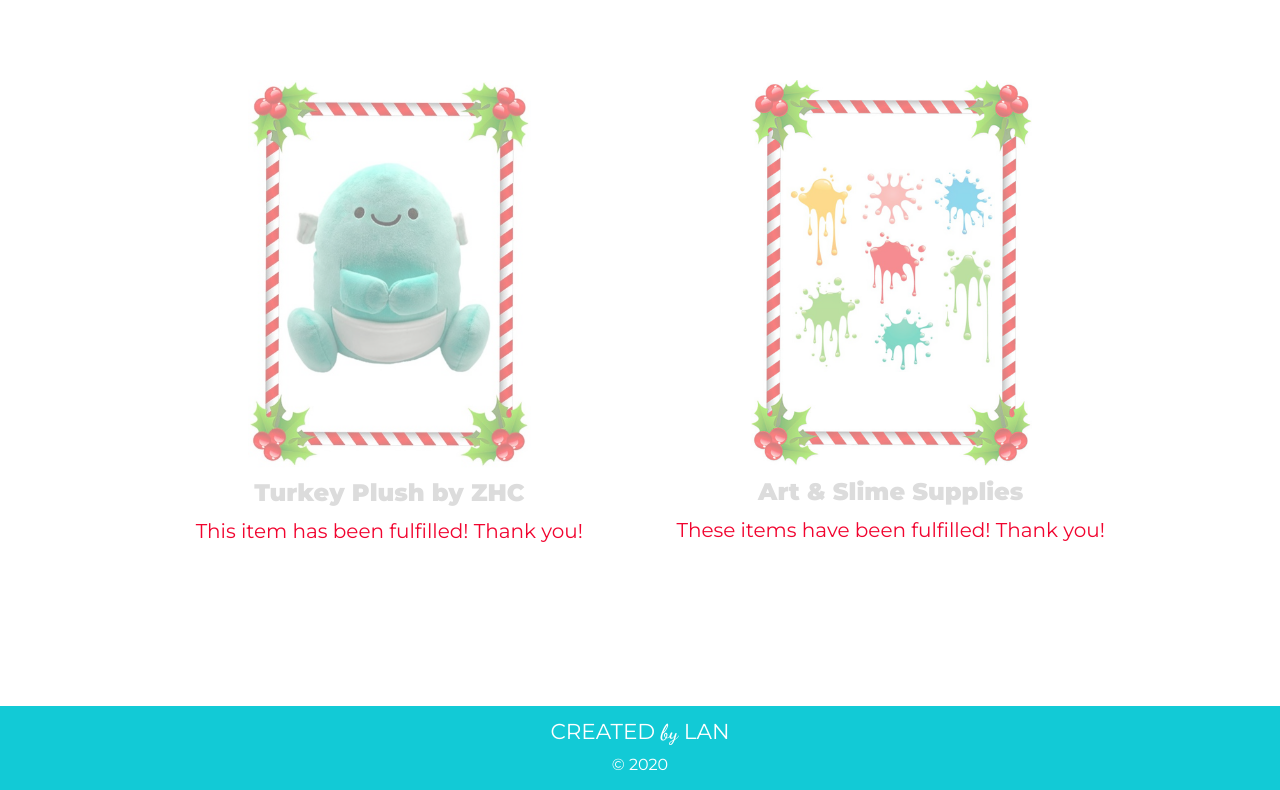
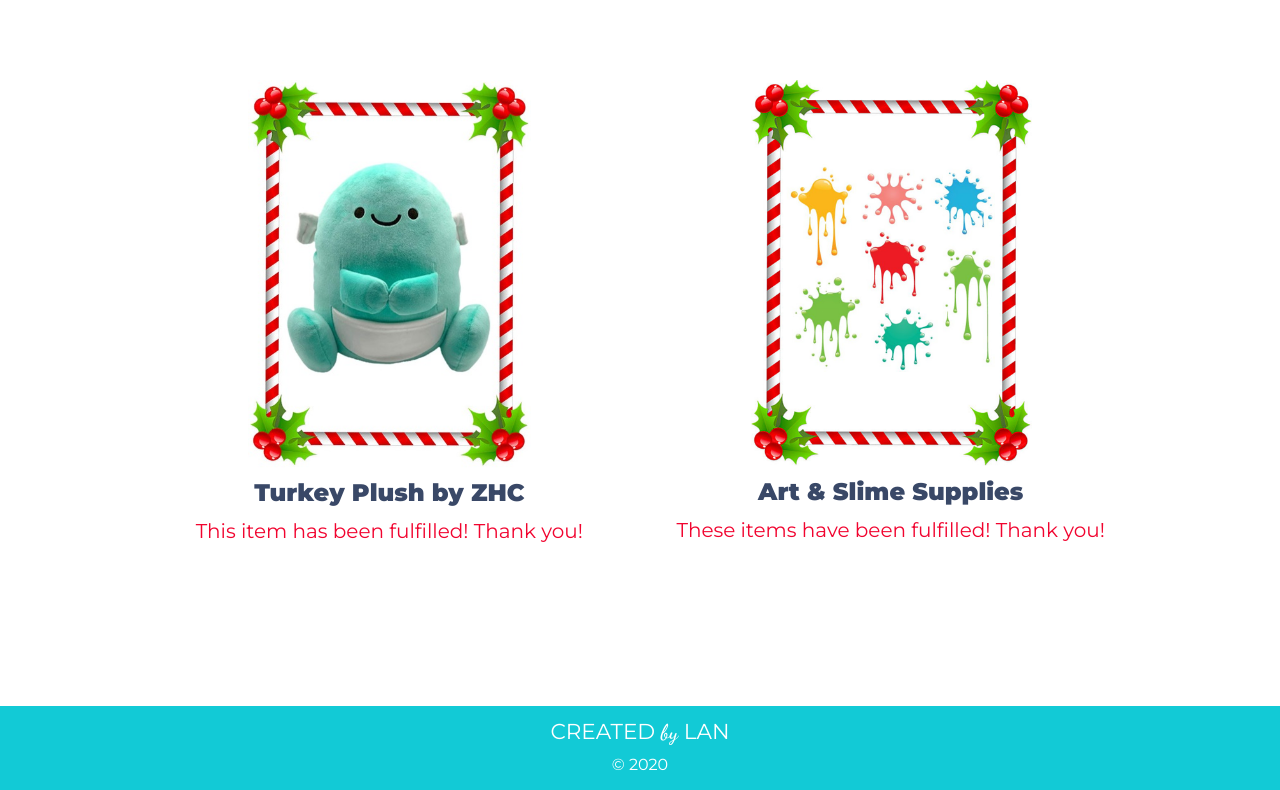
Before and after one commit to lan-danh/avery-christmas-list-2020, a plain HTML site: page index.html in a window 1280 px wide. Shown: the part 971-1761 px from the top of the page. Drawn offline with nearby package versions, Linux system fonts and the light colour scheme.

Commit message:
Optimized fulfilled items.

```diff
--- a/index.html
+++ b/index.html
@@ -62,27 +62,29 @@
                 <h3 class="gift-title">Minecoins Gift Card</h3></a>
             </div> -->
 
+
             <div class="gift-box col-md-6">
                 <a href="cash.html">
-                <img class="gift-image gift-image-money" src="images/money-xmas.png" alt="money-image">
-                <h3 class="gift-title">Cold, Hard Cash</h3></a>
+                    <img class="gift-image gift-image-money" src="images/money-xmas.png" alt="money-image">
+                    <h3 class="gift-title">Cold, Hard Cash</h3>
+                </a>
             </div>
 
             <div class="gift-box col-md-6">
-                <!-- <a href="turkey.html"> -->
-                <img class="gift-image gift-image-fade" src="images/turkey-xmas.jpg" alt="turkey-image">
-                <h3 class="gift-title-fade">Turkey Plush by ZHC</h3>
+                <div class="gift-box-fade">
+                    <img class="gift-image" src="images/turkey-xmas.jpg" alt="turkey-image">
+                    <h3 class="gift-title">Turkey Plush by ZHC</h3>
+                </div>
                 <p class="gift-title-fulfilled">This item has been fulfilled! Thank you!</p>
-                <!-- </a> -->
             </div>
 
             <div class="gift-box col-md-6">
-                <!-- <a href="slime.html"> -->
-                <img class="gift-image gift-image-fade" src="images/slime-xmas.png"
-                        alt="amazon-image">
-                <h3 class="gift-title-fade">Art & Slime Supplies</h3>
+                <div class="gift-box-fade">
+                    <img class="gift-image" src="images/slime-xmas.png" alt="amazon-image">
+                    <h3 class="gift-title">Art & Slime Supplies</h3>
+                </div>
                 <p class="gift-title-fulfilled">These items have been fulfilled! Thank you!</p>
-                <!-- </a> -->
+
             </div>
         </div>
 
```
